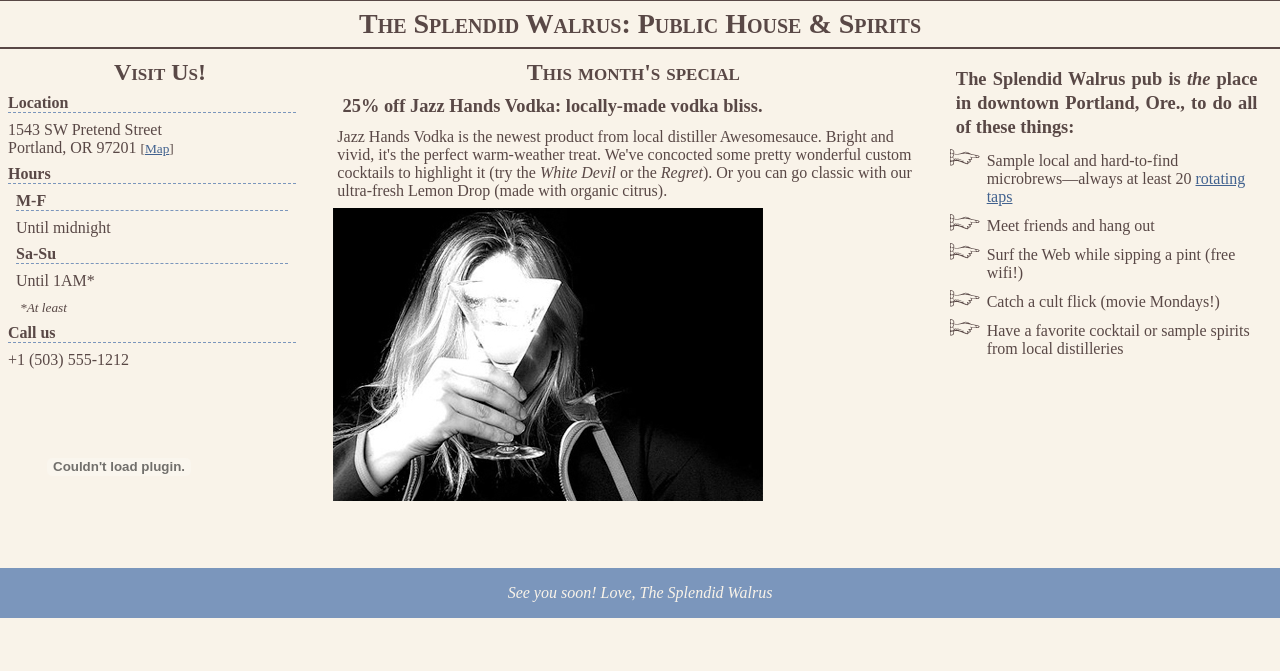
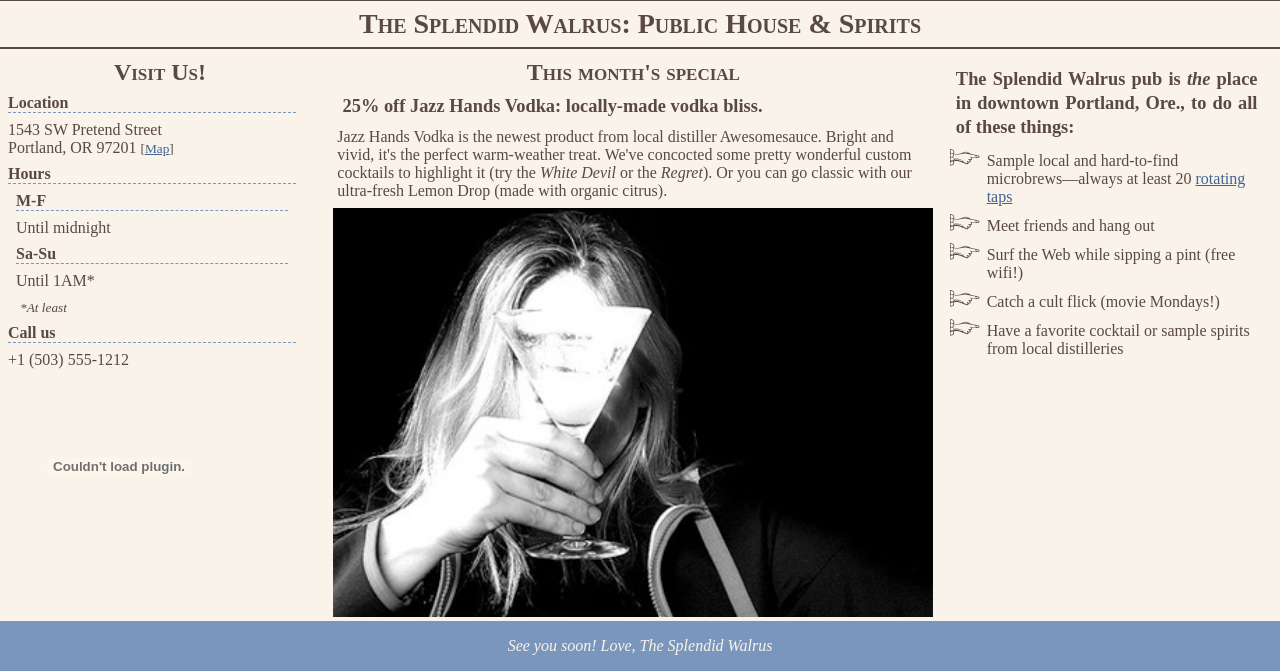
Before and after one commit to bostonhsu/HeadFirstMobileWebLearning, a PHP site: page / in a window 1280 px wide. Shown: the part 236-907 px from the top of the page. Before the commit the page ends 854 px from the top, so only its background shows below. Run offline with PHP 8.4, Linux system fonts and the light colour scheme.

Commit message:
modify the img, object's ruler.

```diff
--- a/mycodes/chapter1/styles.css
+++ b/mycodes/chapter1/styles.css
@@ -85,7 +85,9 @@ dt {
   padding: .5em 0;
   font-style: italic;
 }
-
+img, object {
+  width: 100%;
+}
 /* shared */
 body, .header, .footer, .navigation {
   width: 100%;
```
